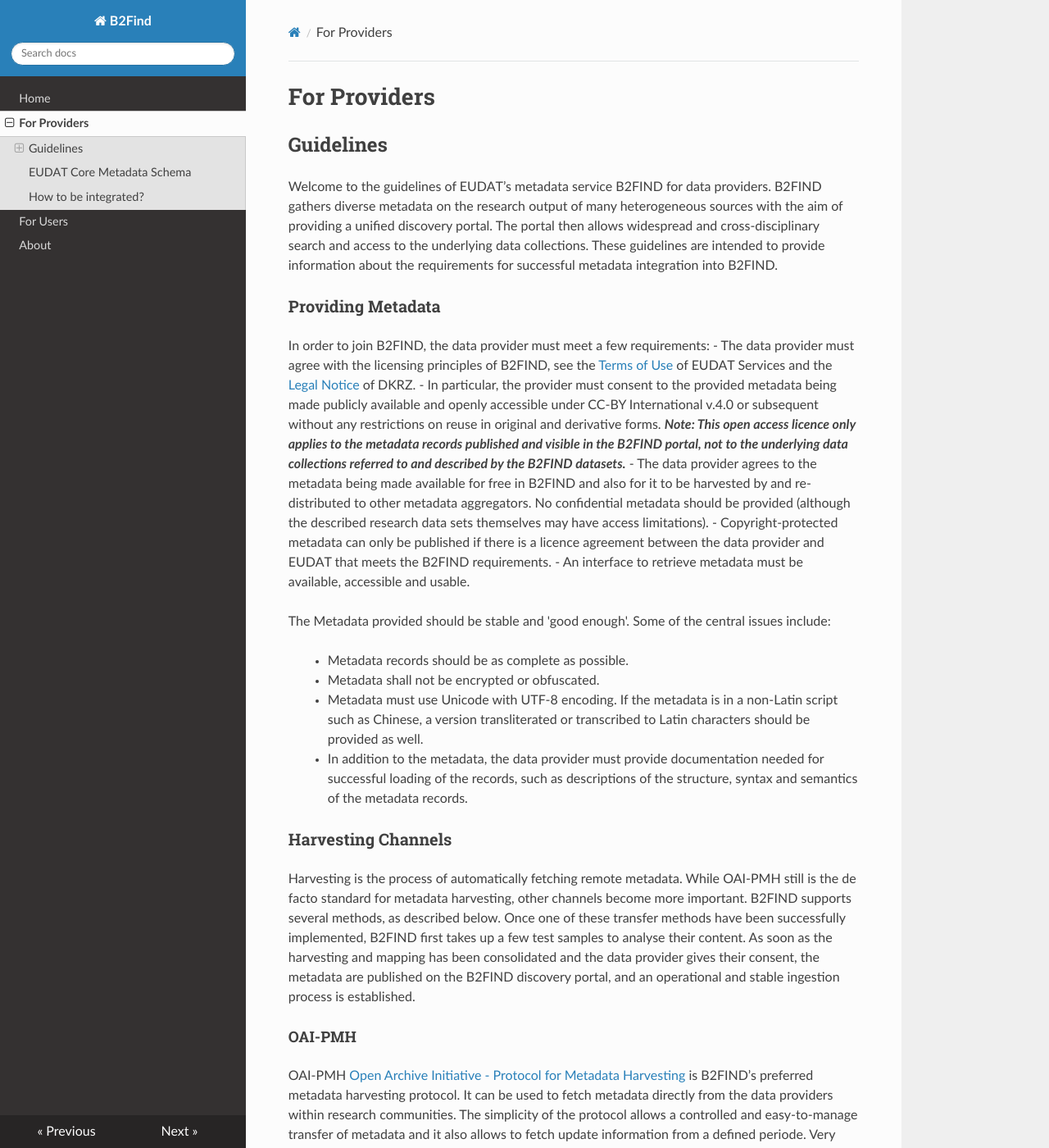
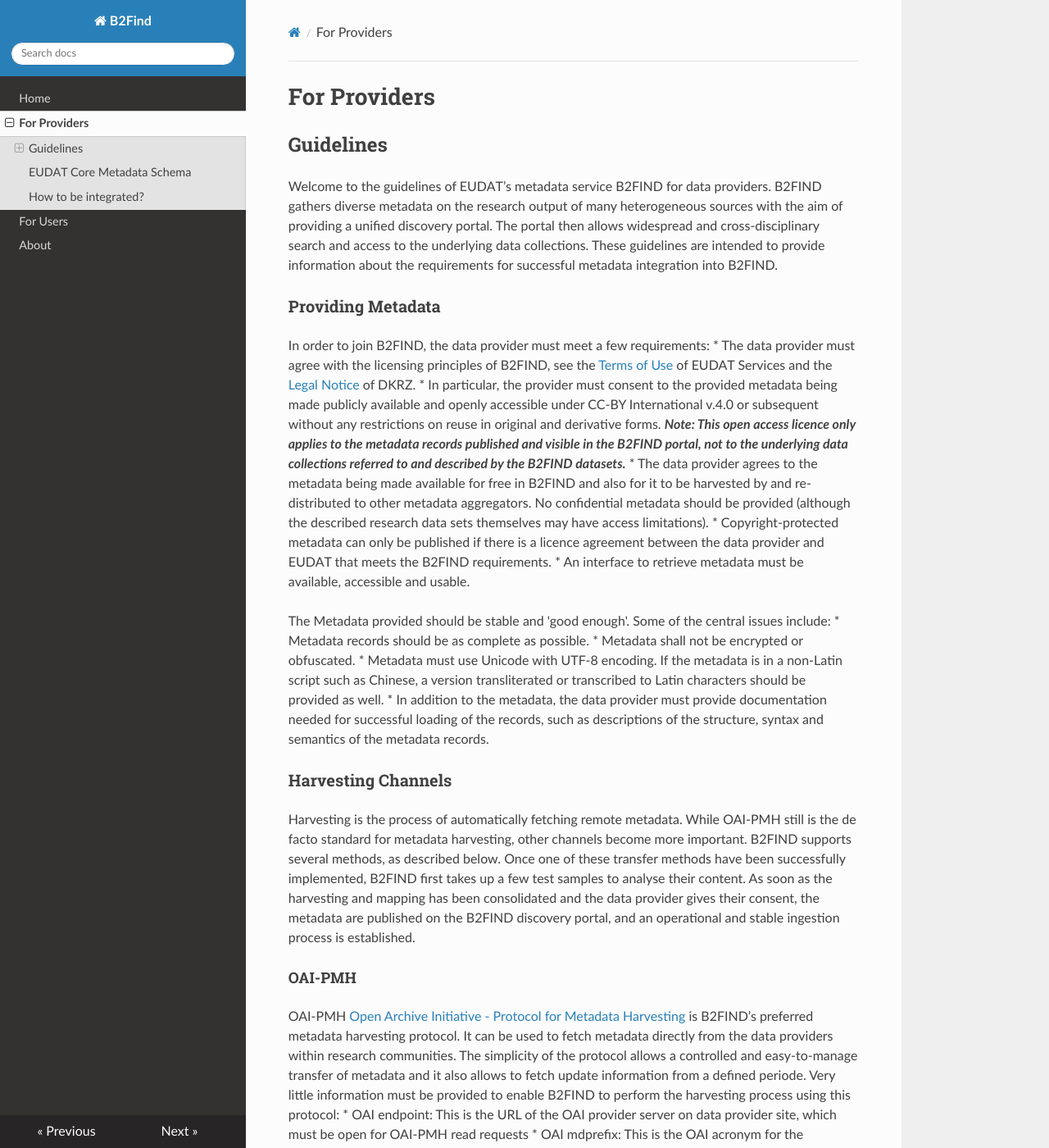
Before and after one commit to EUDAT-B2FIND/ckanext-b2find, an MkDocs documentation site: the page built from docs/forproviders.md, in a window 1280 px wide and 1400 px high. Shown: the whole window at 82% size. Built offline with MkDocs 1.6.1, drawn with Linux system fonts in a browser that asks for light colours; nearby versions of some CDN libraries; some of the changed text lies outside the part shown.

Commit message:
Update forproviders.md

```diff
--- a/docs/forproviders.md
+++ b/docs/forproviders.md
@@ -5,26 +5,26 @@
 
 ### Providing Metadata
 In order to join B2FIND, the data provider must meet a few requirements:
-- The data provider must agree with the licensing principles of B2FIND, see the [Terms of Use](https://www.eudat.eu/eudat-cdi-aup) of EUDAT Services and the [Legal Notice](https://www.dkrz.de/en/about-en/contact/impressum?set_language=en) of DKRZ.
-- In particular, the provider must consent to the provided metadata being made publicly available and openly accessible under CC-BY International v.4.0 or subsequent without any restrictions on reuse in original and derivative forms.
+* The data provider must agree with the licensing principles of B2FIND, see the [Terms of Use](https://www.eudat.eu/eudat-cdi-aup) of EUDAT Services and the [Legal Notice](https://www.dkrz.de/en/about-en/contact/impressum?set_language=en) of DKRZ.
+* In particular, the provider must consent to the provided metadata being made publicly available and openly accessible under CC-BY International v.4.0 or subsequent without any restrictions on reuse in original and derivative forms.
    ***Note: This open access licence only applies to the metadata records published and visible in the B2FIND portal, not to the underlying data collections referred to and described by the B2FIND datasets.***
-- The data provider agrees to the metadata being made available for free in B2FIND and also for it to be harvested by and re-distributed to other metadata aggregators. No confidential metadata should be provided (although the described research data sets themselves may have access limitations).
-- Copyright-protected metadata can only be published if there is a licence agreement between the data provider and EUDAT that meets the B2FIND requirements.
-- An interface to retrieve metadata must be available, accessible and usable.
+* The data provider agrees to the metadata being made available for free in B2FIND and also for it to be harvested by and re-distributed to other metadata aggregators. No confidential metadata should be provided (although the described research data sets themselves may have access limitations).
+* Copyright-protected metadata can only be published if there is a licence agreement between the data provider and EUDAT that meets the B2FIND requirements.
+* An interface to retrieve metadata must be available, accessible and usable.
 
 The Metadata provided should be stable and 'good enough'. Some of the central issues include:
-> - Metadata records should be as complete as possible.
-> - Metadata shall not be encrypted or obfuscated.
-> - Metadata must use Unicode with UTF-8 encoding. If the metadata is in a non-Latin script such as Chinese, a version transliterated or transcribed to Latin characters should be provided as well.
-> - In addition to the metadata, the data provider must provide documentation needed for successful loading of the records, such as descriptions of the structure, syntax and semantics of the metadata records.
+* Metadata records should be as complete as possible.
+* Metadata shall not be encrypted or obfuscated.
+* Metadata must use Unicode with UTF-8 encoding. If the metadata is in a non-Latin script such as Chinese, a version transliterated or transcribed to Latin characters should be provided as well.
+* In addition to the metadata, the data provider must provide documentation needed for successful loading of the records, such as descriptions of the structure, syntax and semantics of the metadata records.
 
 ### Harvesting Channels
 Harvesting is the process of automatically fetching remote metadata. While OAI-PMH still is the de facto standard for metadata harvesting, other channels become more important. B2FIND supports several methods, as described below. Once one of these transfer methods have been successfully implemented, B2FIND first takes up a few test samples to analyse their content. As soon as the harvesting and mapping has been consolidated and the data provider gives their consent, the metadata are published on the B2FIND discovery portal, and an operational and stable ingestion process is established.
 #### OAI-PMH
 OAI-PMH [Open Archive Initiative - Protocol for Metadata Harvesting](https://www.openarchives.org/pmh/) is B2FIND’s preferred metadata harvesting protocol. It can be used to fetch metadata directly from the data providers within research communities. The simplicity of the protocol allows a controlled and easy-to-manage transfer of metadata and it also allows to fetch update information from a defined periode. Very little information must be provided to enable B2FIND to perform the harvesting process using this protocol:
-- OAI endpoint: This is the URL of the OAI provider server on data provider site, which must be open for OAI-PMH read requests
-- OAI mdprefix: This is the OAI acronym for the metadata schema in which the provided XML records are coded in (default is DublinCore, Datacite is supported)
-- OAI sets (optional): It is recommended to group your records in subsets, because this simplifies the controlled harvesting
+* OAI endpoint: This is the URL of the OAI provider server on data provider site, which must be open for OAI-PMH read requests
+* OAI mdprefix: This is the OAI acronym for the metadata schema in which the provided XML records are coded in (default is DublinCore, Datacite is supported)
+* OAI sets (optional): It is recommended to group your records in subsets, because this simplifies the controlled harvesting
 #### JSON-API
 Some data providers offer their metadata encoded as JSON records, which can be retrieved, queried and browsed via a REST API. The API is generally RESTful and returns results in JSON, as the API follows the JSONAPI specification.
 #### CSW
@@ -34,15 +34,16 @@
 
 ### Supported Metadata Standards for Mapping
 B2FIND supports several generic as well as thematic metadata standards, such as:
-- Datacite
-- DublinCore
-- OpenAire
-- ISO 10115/19139 (INSPIRE)
-- DDI 2.5
+* Datacite
+* DublinCore
+* OpenAire
+* ISO 10115/19139 (INSPIRE)
+* DDI 2.5
 
 Community specific metadata schemas are supported as well, while the concrete mapping is done in close cooperation with the communities and/or data provider. B2FIND continously develops new 'reader' for the ingestion of records with other metadata schemas or standards, such as DCAT or CERIF. However, this requires resources and effort and will take time.
 
 As B2FIND follows a low-barrier approach, only six metadata elements are mandatory:
+
 1. the name of the research `Community` or data provider B2FIND harvests from. This ensures the visibility of the data providers and research infrastructures.
 2. the `Title` of the data set, i.e. a unique and unambiguous name or heading by which the referred resource is known
 3. at least one `Identifier`, which has two roles: to identify the described resource, and to facilitate a persistent link to the research data set itself, which should be available on the web. If the identifier is not persistent (actionable/resolvable), an HTTP URI of the described resource must be provided as well. The URI should be as persistent as reasonably achievable.
```
Also changed, not shown: other parts of docs/forproviders.md (+9 -10 lines).
